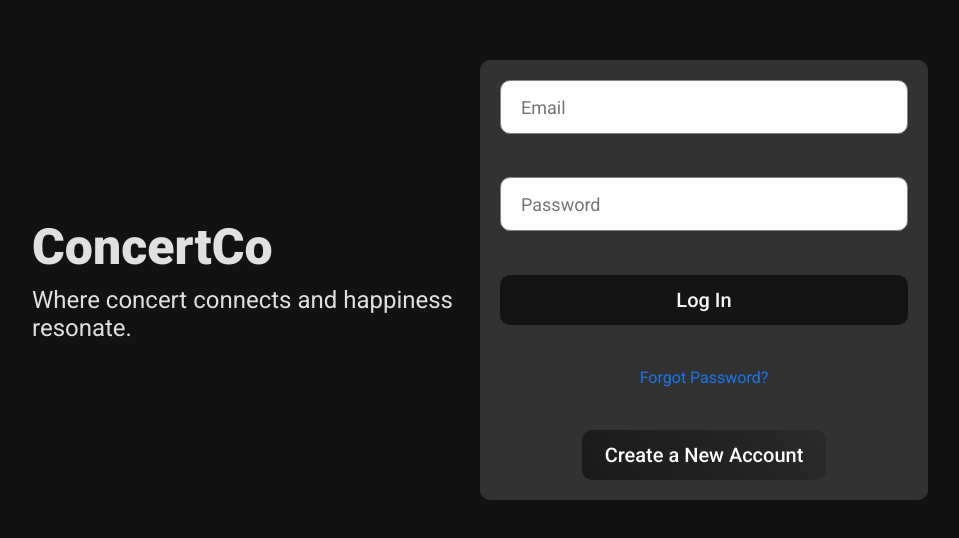
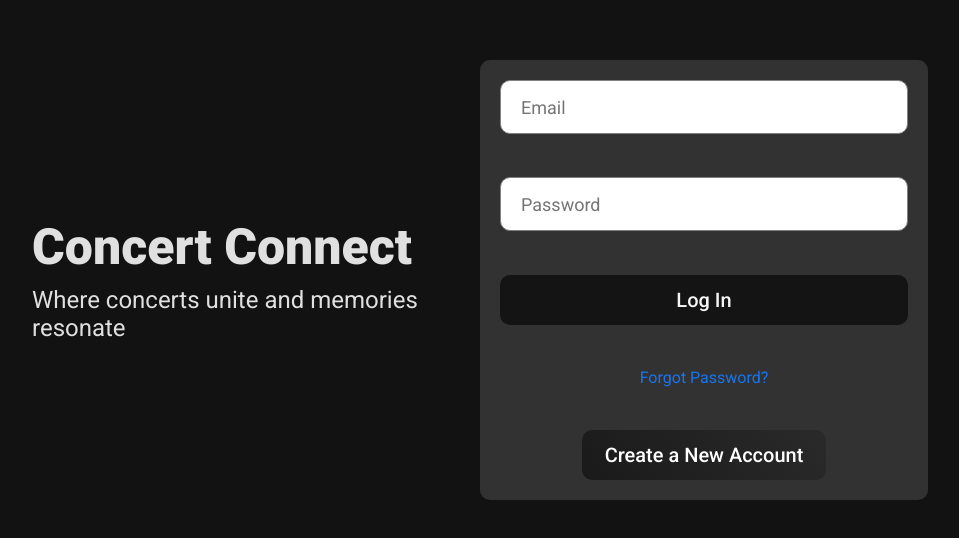
Before and after one commit to BySamm/ConcertCo, a React (Create React App) app in the folder front/: page / in a window 1280 px wide. Shown: the part 120-658 px from the top of the page, without its empty margins (160-1119 px from the left). Built offline with nearby package versions, Linux system fonts and the light colour scheme.

Commit message:
Slight change on CSS

```diff
--- a/front/src/components/sidebar/Sidebar.jsx
+++ b/front/src/components/sidebar/Sidebar.jsx
@@ -21,7 +21,7 @@ export default function Sidebar() {
             <RssFeed className="sidebarIcon" />
             <span className="sidebarListItemText">Feed</span>
           </li>
-          <Link to={`/messenger/${user.username}`}>
+          <Link to={`/messenger/${user.username}`} className='noLink'>
           <li className="sidebarListItem">
             <Chat className="sidebarIcon" />
             <span className="sidebarListItemText">Chats</span>
--- a/front/src/index.css
+++ b/front/src/index.css
@@ -709,6 +709,7 @@ box-shadow: inset 0px 0px 12px 1px rgba(94,91,94,1);
     display: flex;
     align-items: center;
     margin-bottom: 20px;
+    text-decoration: none;
   }
 
   .sidebarIcon {
@@ -731,6 +732,11 @@ box-shadow: inset 0px 0px 12px 1px rgba(94,91,94,1);
     padding: 0;
     margin: 0;
     list-style: none;
+  }
+
+  .noLink {
+    text-decoration: none;
+    color: inherit;
   }
 
 
--- a/front/src/pages/login/Login.jsx
+++ b/front/src/pages/login/Login.jsx
@@ -3,7 +3,7 @@ import { loginCall } from "../../apiCalls";
 import { AuthContext } from "../../context/AuthContext";
 //import CircularProgress from '@mui/material/CircularProgress';
 import { useHistory } from "react-router";
-//import { Link } from 'react-router-dom'
+import { Link } from 'react-router-dom'
 
 
 export default function Login() {
@@ -27,9 +27,9 @@ export default function Login() {
     <div className="login">
       <div className="loginWrapper">
         <div className="loginLeft">
-          <h3 className="loginLogo">ConcertCo</h3>
+          <h3 className="loginLogo">Concert Connect</h3>
           <span className="loginDesc">
-            Where concert connects and happiness resonate.
+          Where concerts unite and memories resonate
           </span>
         </div>
         <div className="loginRight">
@@ -59,6 +59,7 @@ export default function Login() {
             </button>
             <span className="loginForgot">Forgot Password?</span>
 
+              <Link to='/register' className="registerAlign">
               <button className="loginRegisterButton">
                 {/* {isFetching ? (
                   <CircularProgress color="white" size="20px" />
@@ -67,6 +68,7 @@ export default function Login() {
                 )} */}
                 Create a New Account
               </button>
+              </Link>
 
           </form>
         </div>
--- a/front/src/pages/register/Register.jsx
+++ b/front/src/pages/register/Register.jsx
@@ -33,9 +33,9 @@ export default function Register() {
     <div className="login">
       <div className="loginWrapper">
         <div className="loginLeft">
-          <h3 className="loginLogo">ConcertCo</h3>
+          <h3 className="loginLogo">Concert Connect</h3>
           <span className="loginDesc">
-            Where concerts connect and happiness resonate.
+          Where concerts unite and memories resonate
           </span>
         </div>
         <div className="loginRight">
```
